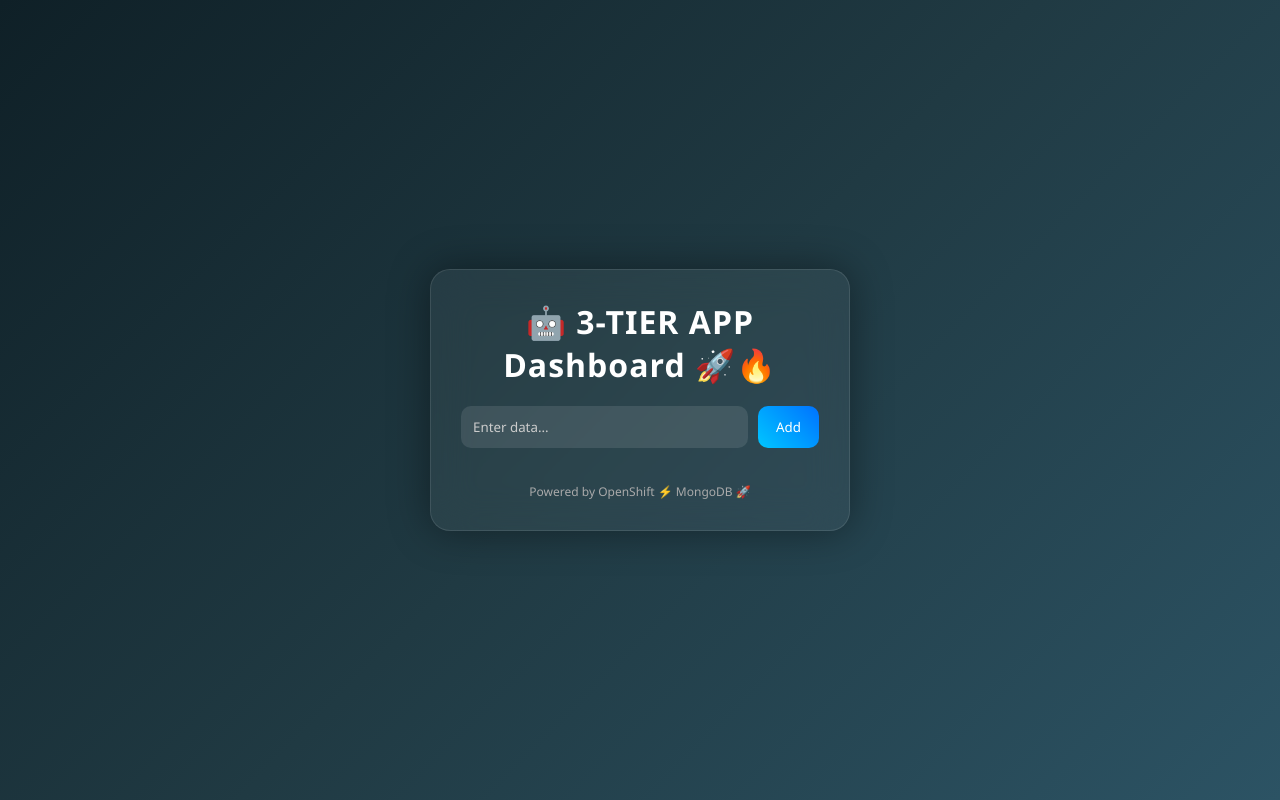
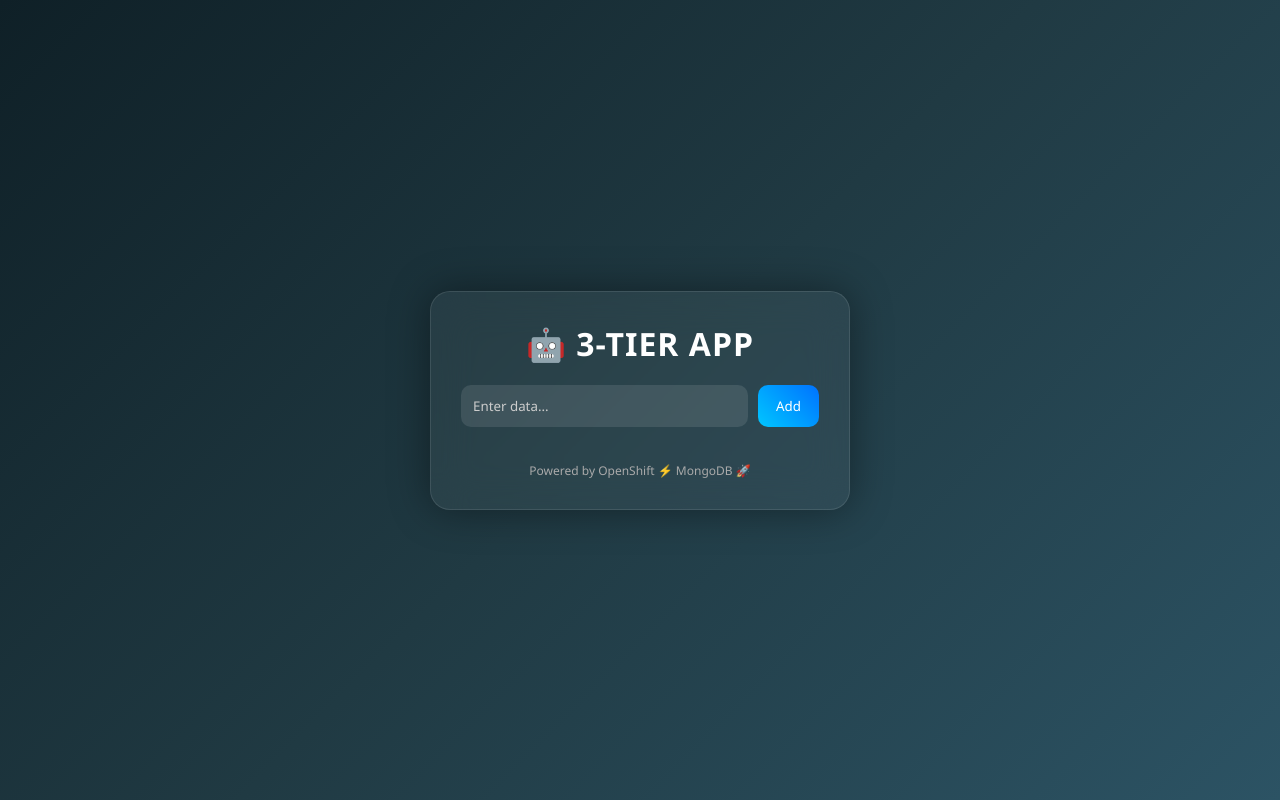
Before and after one commit to vaibhav-devops17/three-tier-openshift-app, a plain HTML site: page frontend/index.html in a window 1280 px wide. Drawn offline with Linux system fonts and the light colour scheme; no server answers.

Commit message:
Update index.html

```diff
--- a/frontend/index.html
+++ b/frontend/index.html
@@ -111,7 +111,7 @@
 <body>
 
 <div class="card">
-  <h1>🤖 3-TIER APP Dashboard 🚀🔥</h1>
+  <h1>🤖 3-TIER APP </h1>
 
   <div class="input-group">
     <input id="name" placeholder="Enter data..." />
```
